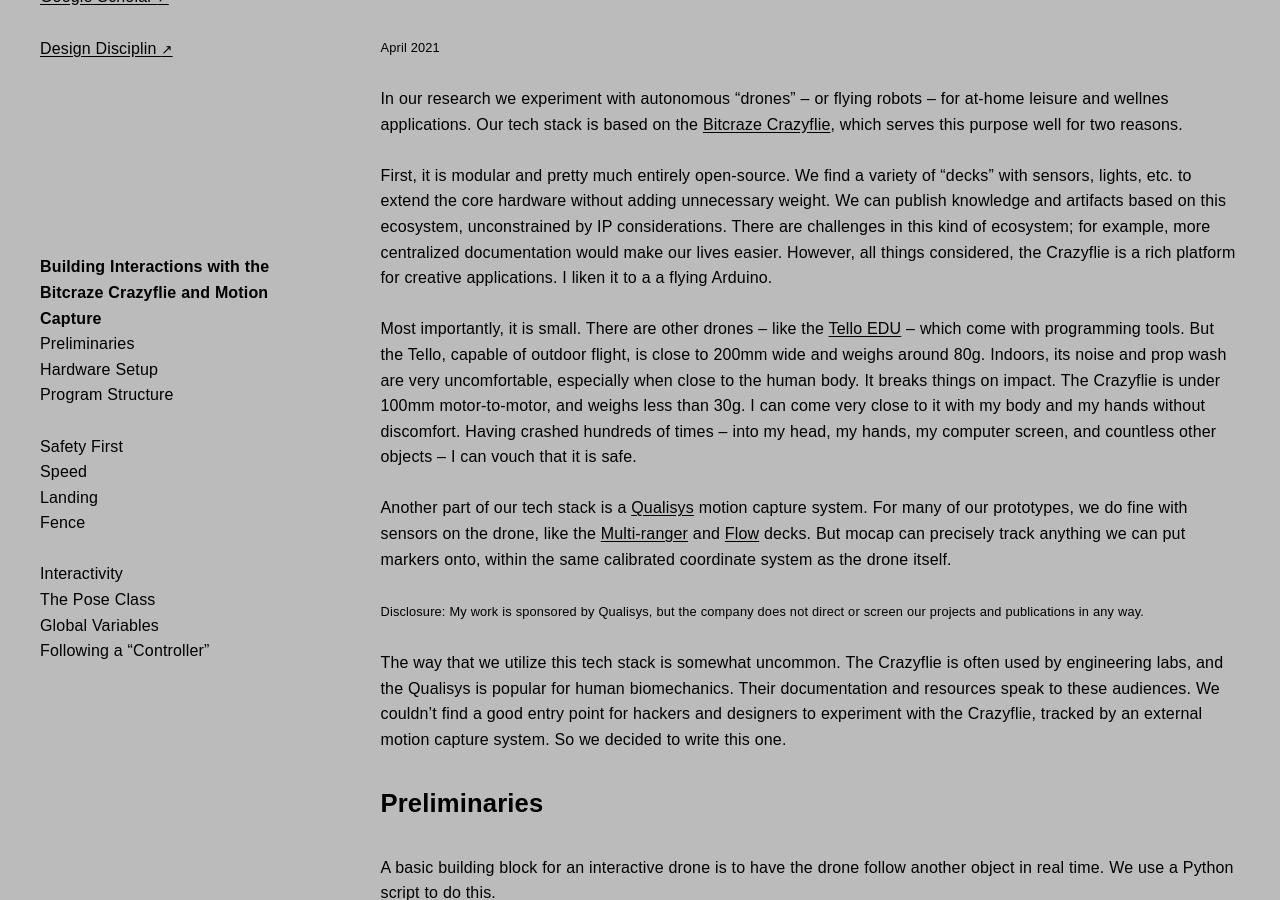
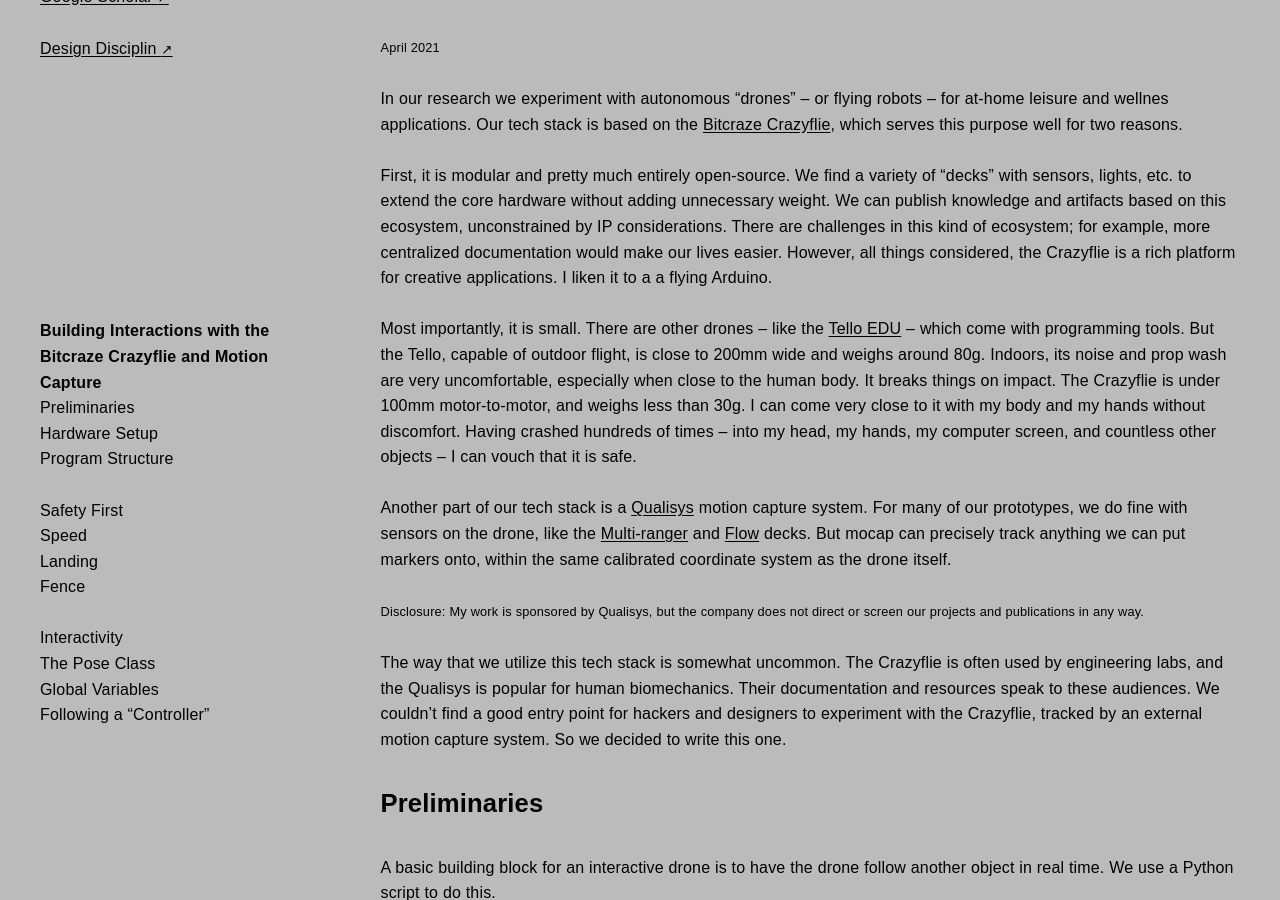
Before and after one commit to l77l77/mbaytas.github.io, a Jekyll site: the page built from crazyflie.md, in a window 1280 px wide and 900 px high, scrolled down 308 px. Built offline with Jekyll 4.4.1, drawn with Linux system fonts in a browser that asks for light colours; some web fonts are replaced; our own code applies the rules of GitHub Pages for plain Markdown files; comment, search, counter and statistics services are not loaded.

Commit message:
Update default.html

```diff
--- a/_layouts/default.html
+++ b/_layouts/default.html
@@ -117,9 +117,9 @@
       }
 
       nav #markdown-toc {
-        margin-top: 12rem;
+        margin-top: 16rem;
         position: sticky;
-        top: 12rem;
+        top: 16rem;
         list-style-type: none;
         font-weight: 700;
       }
```
